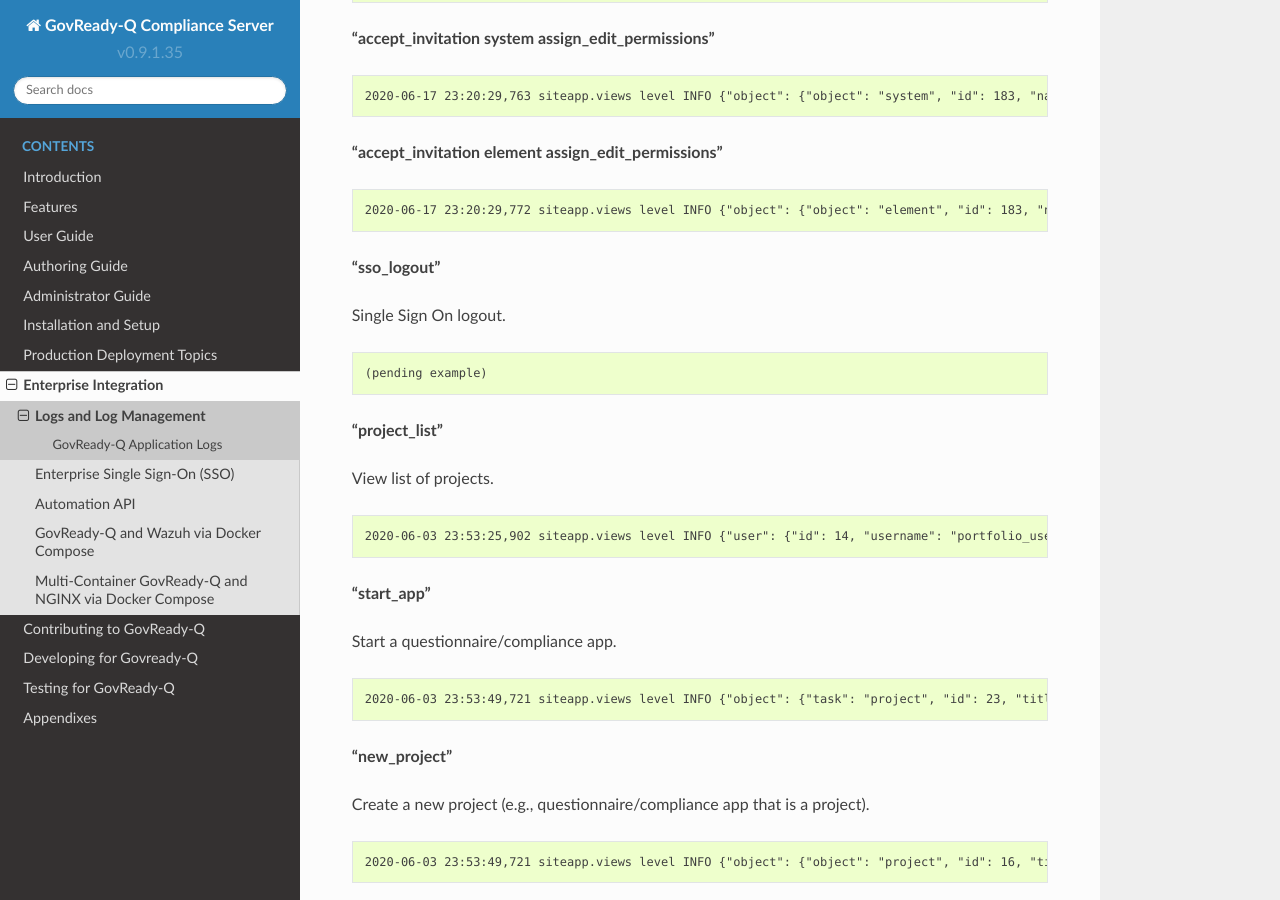
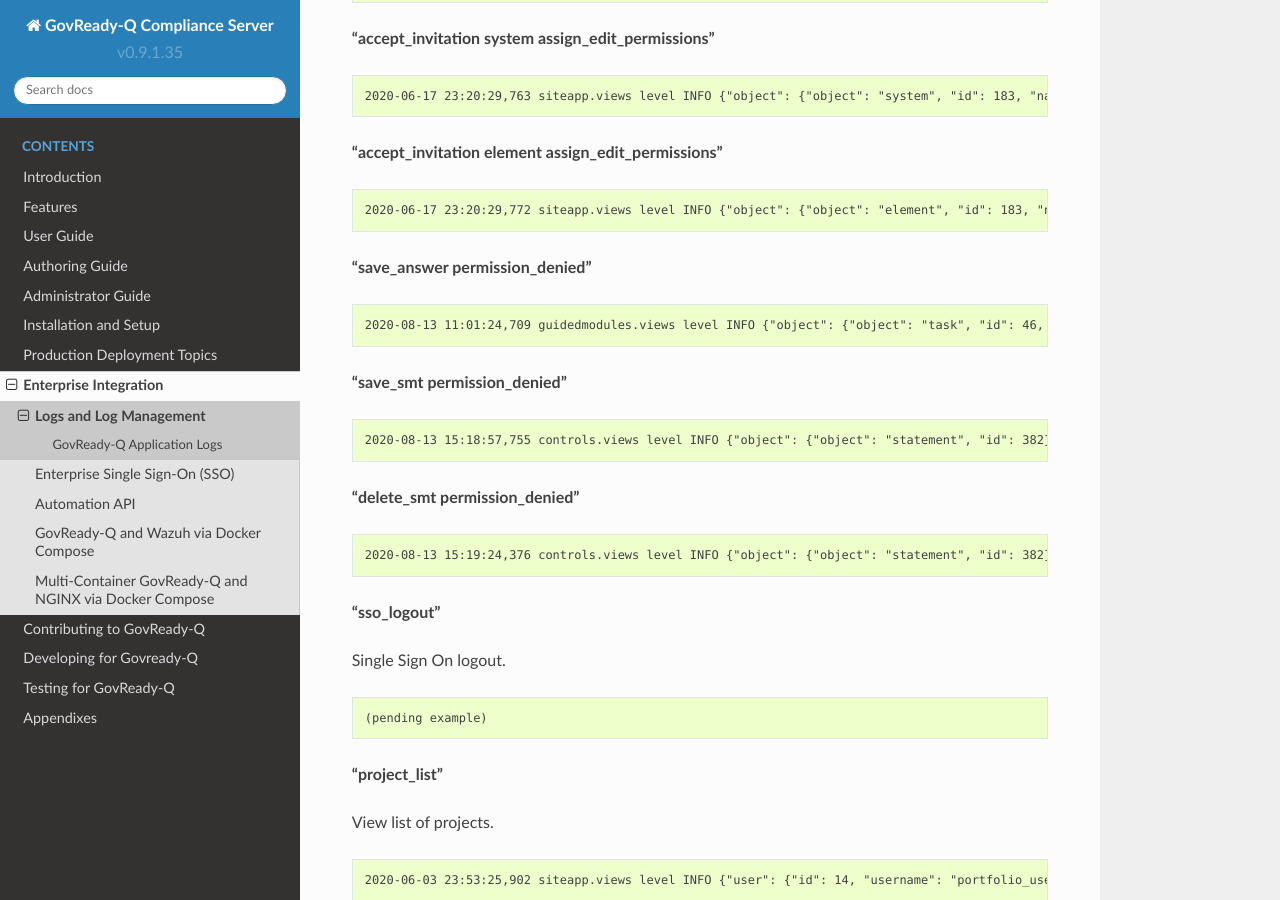
Before and after one commit to GovReady/govready-q-docs, a Sphinx documentation site: the page built from source/enterprise-integration/logs-and-log-management.rst, in a window 1280 px wide and 900 px high, scrolled down 2388 px. Built offline with Sphinx 7.4.7 and the Read the Docs theme 2.0.0, drawn with Linux system fonts in a browser that asks for light colours.

Commit message:
Add perm denied save answer, control, del control

```diff
--- a/source/enterprise-integration/logs-and-log-management.rst
+++ b/source/enterprise-integration/logs-and-log-management.rst
@@ -130,6 +130,24 @@
 
     2020-06-17 23:20:29,772 siteapp.views level INFO {"object": {"object": "element", "id": 183, "name": "Awesome System"}, "sending_user": {"id": 14, "username": "User1"}, "user": {"id": 15, "username": "User2"}, "event": "accept_invitation element assign_edit_permissions"}
 
+**"save_answer permission_denied"**
+
+.. code:: text
+
+    2020-08-13 11:01:24,709 guidedmodules.views level INFO {"object": {"object": "task", "id": 46, "title": "system-profile-information"}, "user": {"id": 3, "username": "greg2"}, "event": "save_answer_permission_denied"}
+
+**"save_smt permission_denied"**
+
+.. code:: text
+
+    2020-08-13 15:18:57,755 controls.views level INFO {"object": {"object": "statement", "id": 382}, "user": {"id": 3, "username": "greg2"}, "event": "save_smt permission_denied"}
+
+**"delete_smt permission_denied"**
+
+.. code:: text
+
+    2020-08-13 15:19:24,376 controls.views level INFO {"object": {"object": "statement", "id": 382}, "user": {"id": 3, "username": "greg2"}, "event": "delete_smt permission_denied"}
+
 **"sso_logout"**
 
 Single Sign On logout.
```
